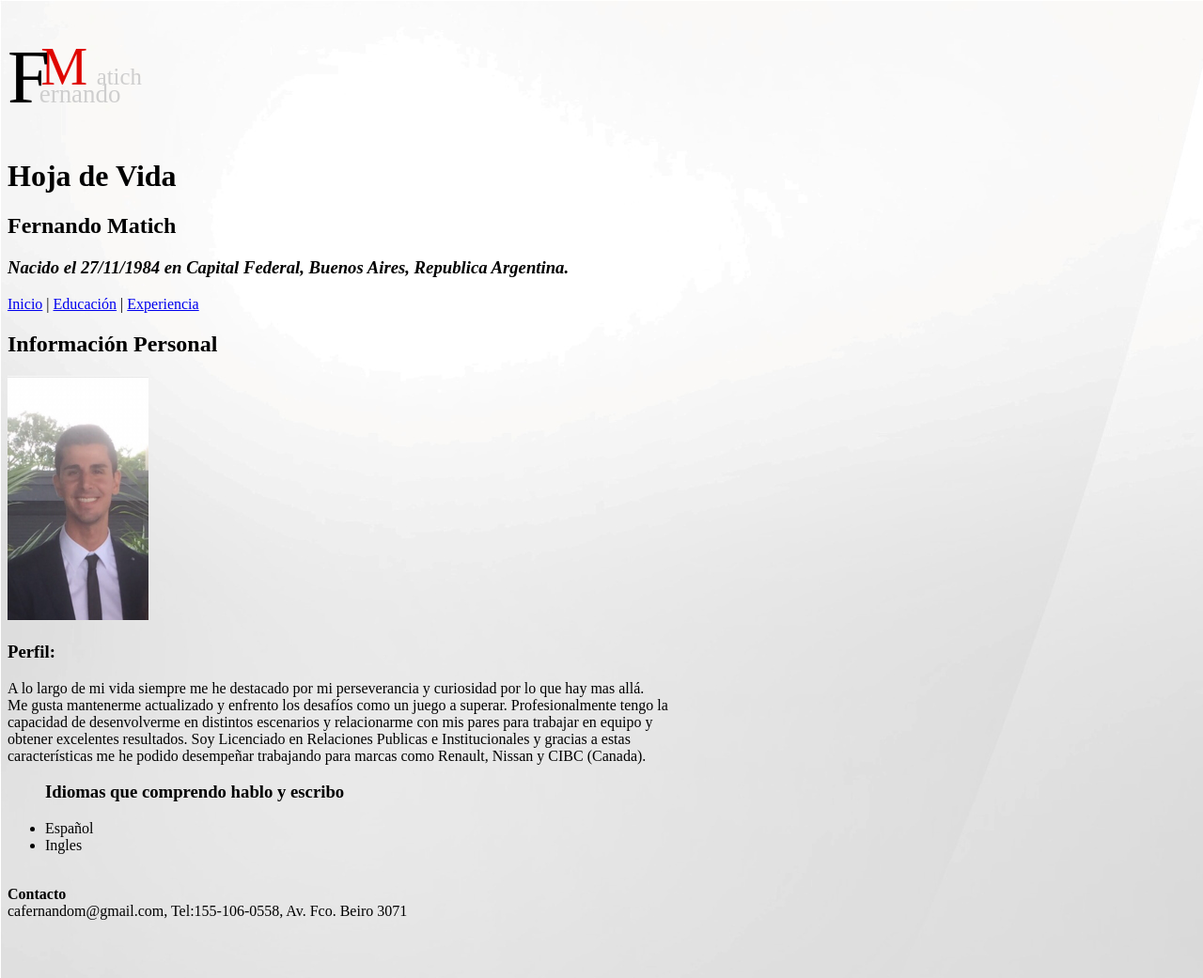
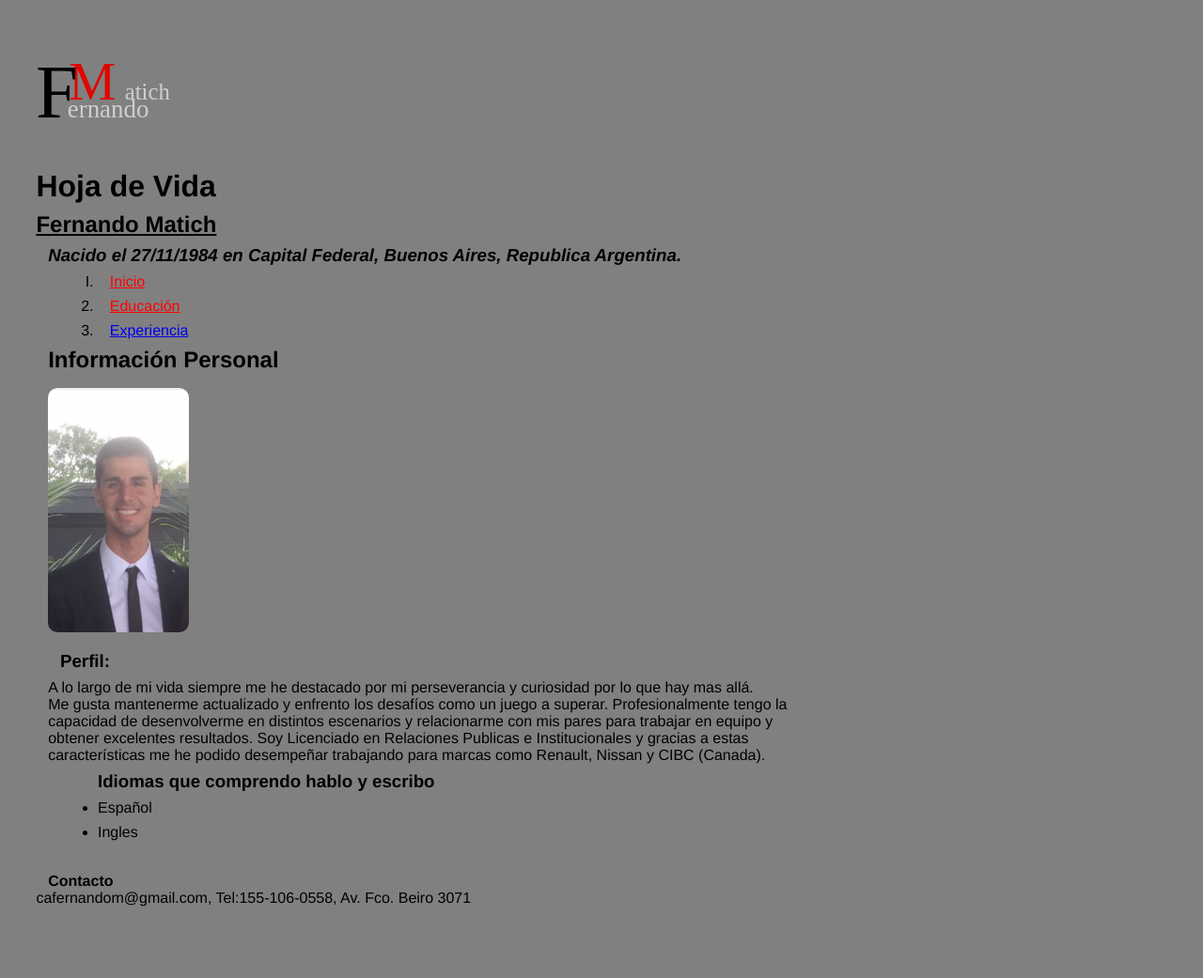
Before and after one commit to fmatich/Desarrollo-Web, a plain HTML site: page index.html in a window 1280 px wide. Shown: the whole page at 94% size. Drawn offline with Linux system fonts and the light colour scheme.

Commit message:
Update index.html

```diff
--- a/index.html
+++ b/index.html
@@ -6,9 +6,10 @@
     <meta name="author" content="Fernando Matich">
     <meta name="description" content="Hoja de Vida">
     <title>Hoja de Vida</title> <!--inicio-->
+    <link rel="stylesheet" href="css/estilos.css">
   </head>
-  <body background="images/background.jpg">
-    <header>
+  <body id="Contenedor">
+    <header id="Encabezado">
       <svg class="Logo" version="1.1" id="Capa_1" xmlns="http://www.w3.org/2000/svg" xmlns:xlink="http://www.w3.org/1999/xlink" x="0px" y="0px"
       	 width="180.167px" height="135.589px" viewBox="0 0 80.167 35.589" enable-background="new 0 0 80.167 35.589" xml:space="preserve" viewBox="x">
       <polygon fill="none" points="107.333,26.641 143.833,26.641 52.167,26.142 15.667,26.142 "/>
@@ -25,18 +26,22 @@
           <h3><em>Nacido el 27/11/1984 en Capital Federal, Buenos Aires, Republica Argentina.</em></h3>
     </header>
     <nav>
-      <a href="index.html">Inicio</a> | <a href="educacion.html">Educación</a> | <a href="experiencia.html">Experiencia</a>
+      <ol>
+      <li class="itemindice"><a class="enlace" href="index.html">Inicio</a></li>
+      <li><a href="educacion.html">Educación</a></li>
+      <li><a href="experiencia.html">Experiencia</a></li>
+      </ol>
     </nav>
       <section class="introduccion">
         <h2>Información Personal</h2>
           <img src="images/foto.jpg" alt="Selfie" width="150px">
-            <p><h3><strong>Perfil:</strong></h3>
-        A lo largo de mi vida siempre me he destacado por mi perseverancia y curiosidad por lo que hay mas allá. <br>
-        Me gusta mantenerme actualizado y enfrento los desafíos como un juego a superar. Profesionalmente tengo la<br>
-        capacidad de desenvolverme en distintos escenarios y relacionarme con mis pares para trabajar en equipo y <br>
-        obtener excelentes resultados. Soy Licenciado en Relaciones Publicas e Institucionales y gracias a estas <br>
-        características me he podido desempeñar trabajando para marcas como Renault, Nissan y CIBC (Canada).
-      </p>
+            <h3><strong>Perfil:</strong></h3>
+              <p>A lo largo de mi vida siempre me he destacado por mi perseverancia y curiosidad por lo que hay mas allá. <br>
+                Me gusta mantenerme actualizado y enfrento los desafíos como un juego a superar. Profesionalmente tengo la<br>
+                capacidad de desenvolverme en distintos escenarios y relacionarme con mis pares para trabajar en equipo y <br>
+                obtener excelentes resultados. Soy Licenciado en Relaciones Publicas e Institucionales y gracias a estas <br>
+                características me he podido desempeñar trabajando para marcas como Renault, Nissan y CIBC (Canada).
+              </p>
       <ul><h3>Idiomas que comprendo hablo y escribo</h3>
       <li>Español</li>
       <li>Ingles</li>
```
